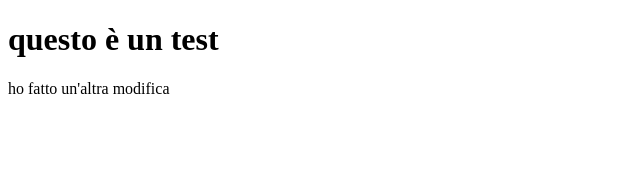
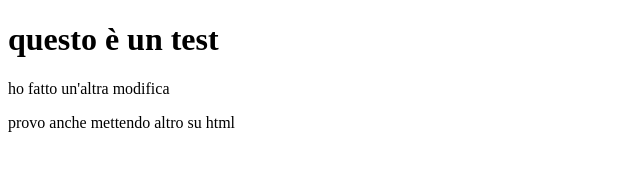
Before and after one commit to Nico-Cappelli/imparare-github, a plain HTML site: page index.html in a window 1280 px wide. Shown: the whole page, without its empty margins (0-640 px from the left). Drawn offline with Linux system fonts and the light colour scheme.

Commit message:
modifica

```diff
--- a/index.html
+++ b/index.html
@@ -8,5 +8,6 @@
 <body>
     <h1>questo è un test</h1>
     <div>ho fatto un'altra modifica</div>
+    <p>provo anche mettendo altro su html</p>
 </body>
 </html>
```
